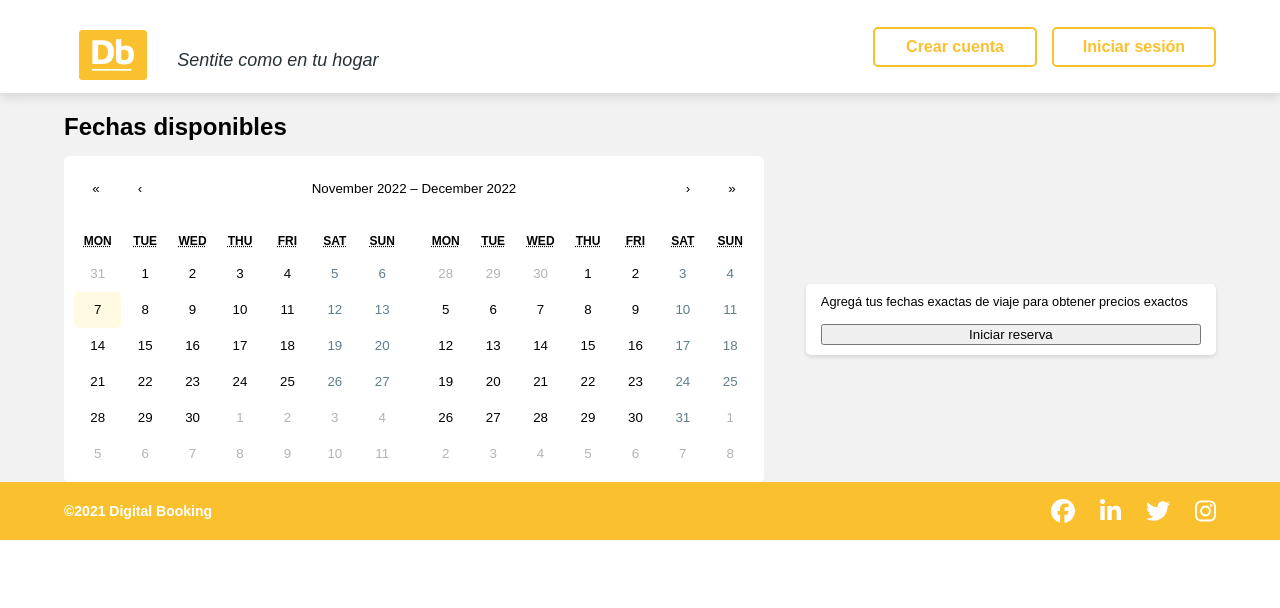
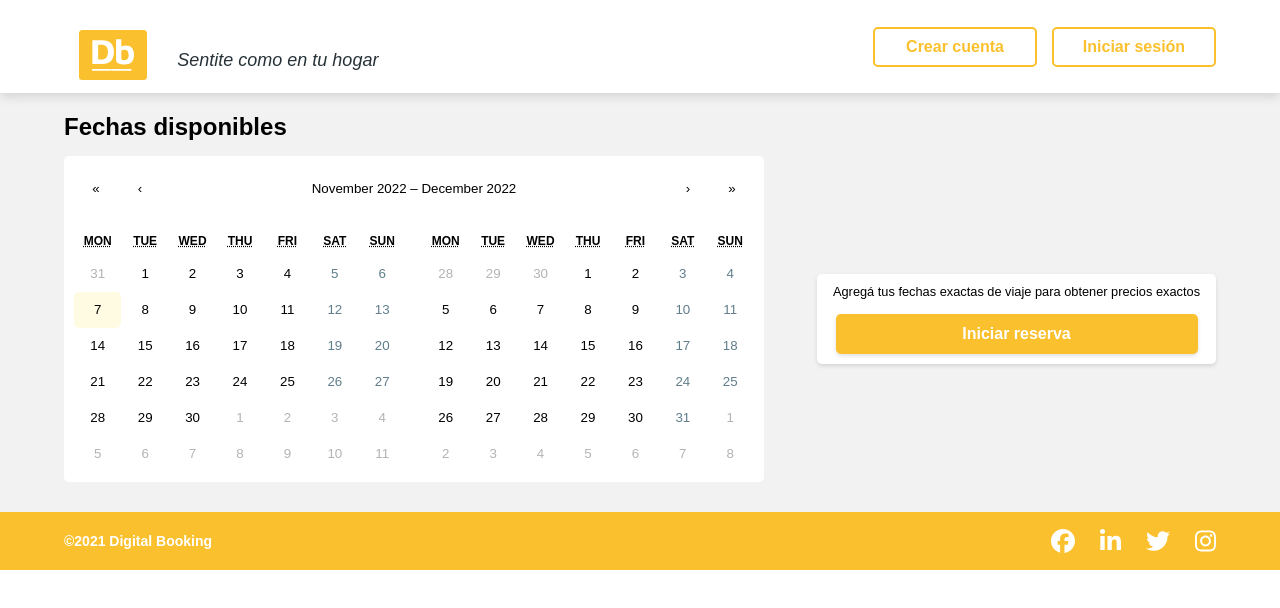
Before and after one commit to damianmicheli/digital-booking-fe, a React (Create React App) app in the folder frontend/: page /booking in a window 1280 px wide. Shown: the top 608 px of the page. Built offline with nearby package versions, Linux system fonts and the light colour scheme; no server answers.

Commit message:
Arreglo estilos de calendario

```diff
--- a/frontend/src/components/booking_calendar/booking.module.css
+++ b/frontend/src/components/booking_calendar/booking.module.css
@@ -1,5 +1,6 @@
 .booking{
     background-color: #f2f2f2;
+    padding-bottom: 30px;
 }
 
 .container{
@@ -18,7 +19,6 @@
 
 .calendar{
     width: 100%;
-    /* margin: 10px auto; */
 }
 
 .pButton{
@@ -34,11 +34,6 @@
    margin-bottom: 15px;
 }
 
-/* -----  CUSTOM REACT CALENDAR  ------ */
-
-.react-calendar {
-    font-family: inherit;
-}
 
 @media only screen and (min-width: 624px) {
     .pButton{
@@ -56,13 +51,14 @@
         gap: 15px;
     }
     .calendar{
-        width: 63%;
+        width: 66%;
     }
     .pButton{
         width: 33%;
         height: 30%;
         flex-direction: column;
         justify-content: center;
+        align-items: center;
         background-color: white;
         box-shadow: 0px 2px 4px rgba(0, 0, 0, 0.12);
         padding: 10px 15px;
--- a/frontend/src/styles/index.css
+++ b/frontend/src/styles/index.css
@@ -58,7 +58,7 @@ li {
 .buttonCard {
   height: 40px;
   min-width: 296px;
-  min-width: 362px;
+  max-width: 362px;
   width: 100%;
   border-radius: 5px;
   font-size: 16px;
@@ -83,10 +83,25 @@ li {
   cursor: pointer;
 }
 
-.button1:hover, .buttonCard:hover, .buttonForm:hover {
+.button1:hover, .buttonCard:hover, .buttonForm:hover, .button4:hover{
   background-color: var(--color-3);
   transition: all 0.5s;
 }
+
+.button4, .button4:visited{
+  height: 40px;
+  width: 100%;
+  max-width: 362px;
+  border-radius: 5px;
+  font-size: 16px;
+  font-weight: 700;
+  border: none;
+  color: #fff;
+  background: var(--color-principal);
+  box-shadow: 0px 2px 4px rgba(0, 0, 0, 0.12);
+  cursor: pointer;
+}
+
 
 .button6, .button6:visited {
   width: 164px;
```
